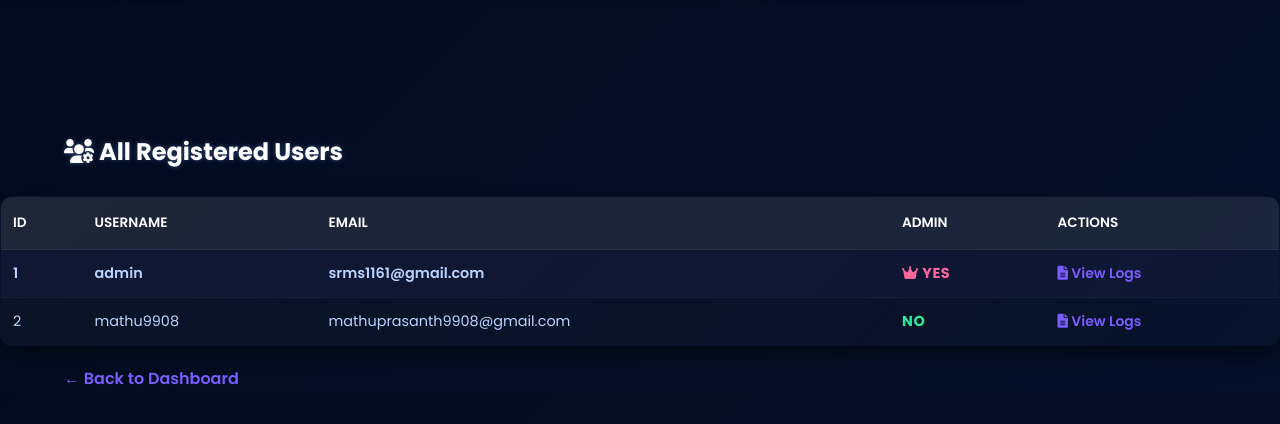
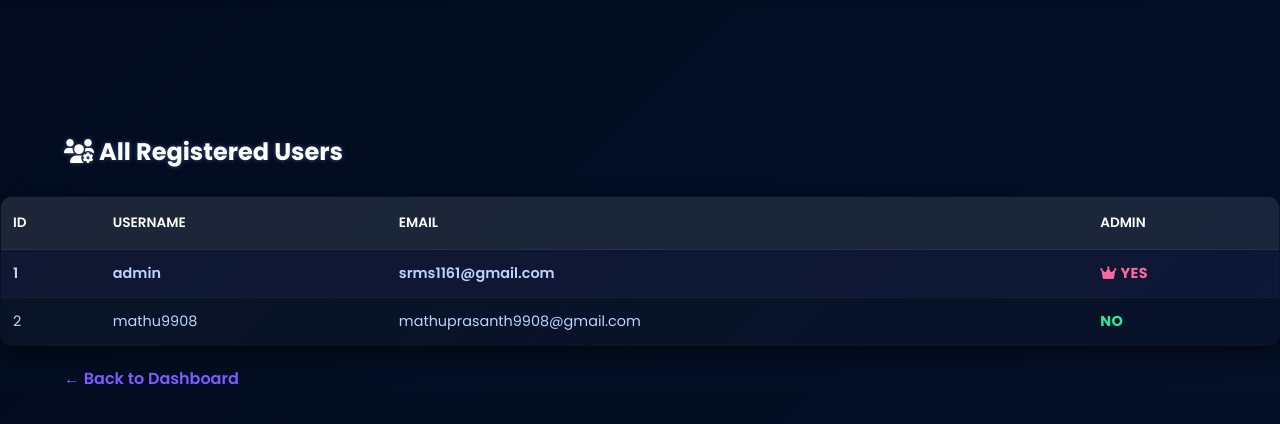
Before and after one commit to rkvm9908/smart-phishing-guard, a Flask app: page /admin/users in a window 1280 px wide. Shown: the part 61-485 px from the top of the page. Run offline with Flask 3, Linux system fonts and the light colour scheme; a user stored in the database is signed in.

Commit message:
Update users.html

```diff
--- a/src/templates/admin/users.html
+++ b/src/templates/admin/users.html
@@ -13,7 +13,6 @@
                 <th>Username</th>
                 <th>Email</th>
                 <th>Admin</th>
-                <th>Actions</th>
             </tr>
         </thead>
         <tbody>
@@ -31,12 +30,6 @@
                     <span class="pred-benign">NO</span>
                     {% endif %}
                 </td>
-                {# Link to view this user's specific logs #}
-                <td>
-                    <a href="{{ url_for('admin_user_logs', user_id=u.id) }}" class="action-link">
-                        <i class="fas fa-file-lines"></i> View Logs
-                    </a>
-                </td>
             </tr>
             {% endfor %}
         </tbody>
@@ -49,4 +42,5 @@
 {% block scripts %}
 {{ super() }}
     <script src="{{ url_for('static', filename='js/index.js') }}"></script>
+
     {% endblock %}
```
